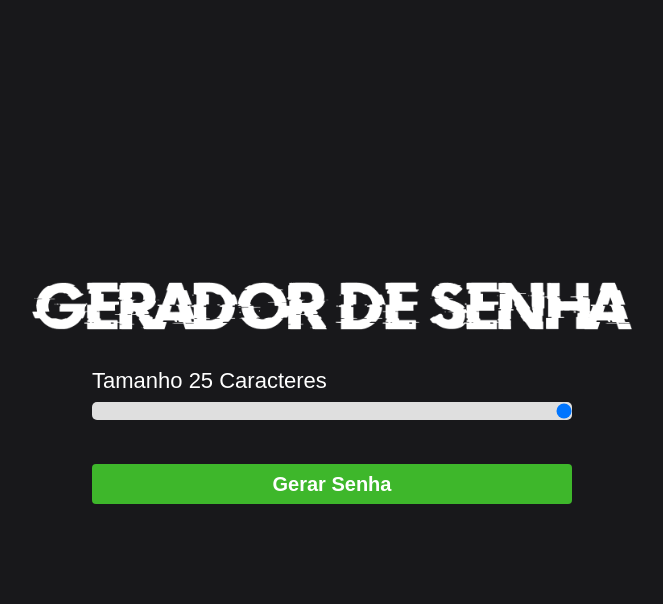
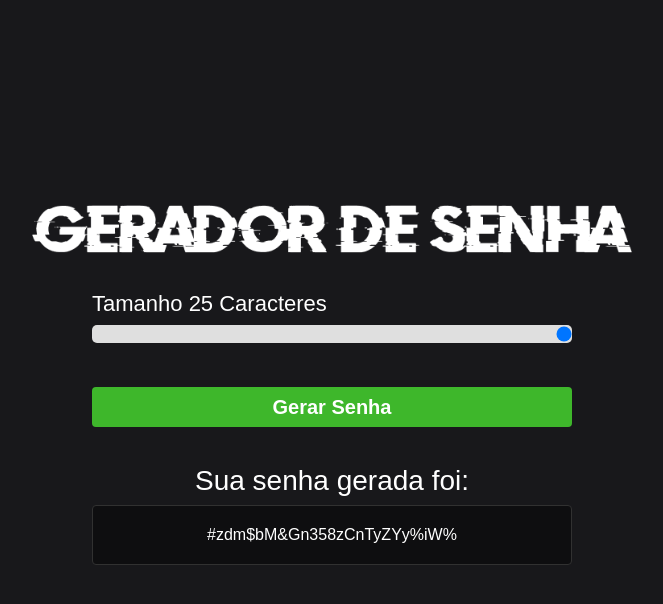
Before and after one commit to RenanAnd18/ProjetoGeradorDeSenha, a plain HTML site: page index.html in a window 1280 px wide. Both pictures are taken after a click on the button "Gerar Senha". Shown: the whole page, without its empty margins (308-971 px from the left). Drawn offline with Linux system fonts and the light colour scheme.

Commit message:
Correção JS

```diff
--- a/index.html
+++ b/index.html
@@ -10,12 +10,13 @@
 <body>
 
     <img class= 'logo' src="./img/logo.png" alt="Gerador de Senha Logo">
-    <main class = "conteiner-input">
+
+    <div class = "conteiner-input">
         <span>Tamanho <span id="valor"></span> Caracteres</span>
         <input id="slider" class="slider" type="range" min="5" max="25" value="25"/>
         <button id="button" class="button-cta" onclick="generatePassword()">Gerar Senha</button>
 
-    </main>
+    </div>
 
     <div id="conteiner-password" onclick="copyPassword()" class="conteiner-password hide">
         <span class="title">Sua senha gerada foi:</span>
--- a/script.js
+++ b/script.js
@@ -2,7 +2,7 @@ let sliderElement = document.querySelector("#slider");
 let buttonElement = document.querySelector("#button");
 
 let sizePassword = document.querySelector("#valor");
-let password = document.querySelector("password");
+let password = document.querySelector("#password");
 
 let containerPassword = document.querySelector("#conteiner-password");
 
@@ -18,15 +18,19 @@ slider.oninput =  function(){
 function generatePassword(){
     let pass="";
     for(let i = 0, n = charset.length; i < sliderElement.value; ++i){
-    pass += charset.charAt(math.floor(math.random() * n));
+    pass += charset.charAt(Math.floor (Math.random() * n));
     }
 
+    console.log(pass);
+    containerPassword.classList.remove("hide");
+    password.innerHTML = pass;
+    novaSenha = pass;
+
+    return pass;
 }
-console.log(pass);
-containerPassword.classList.remove("hide");
-password.innerHTML = pass;
-novaSenha = pass;
+
 
 function copyPassword(){
+    alert ("Senha copiada com sucesso!");
     navigator.clipboard.writeText (novaSenha);
 }
```
